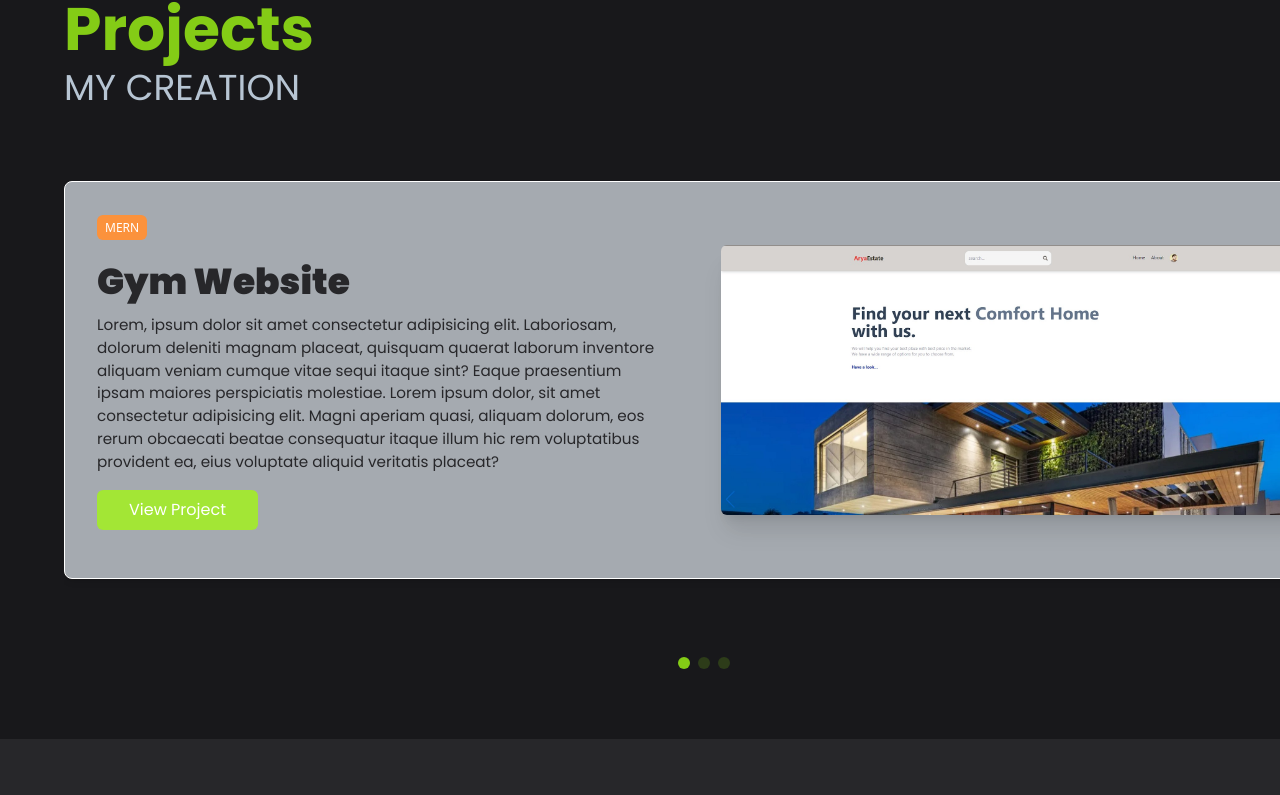
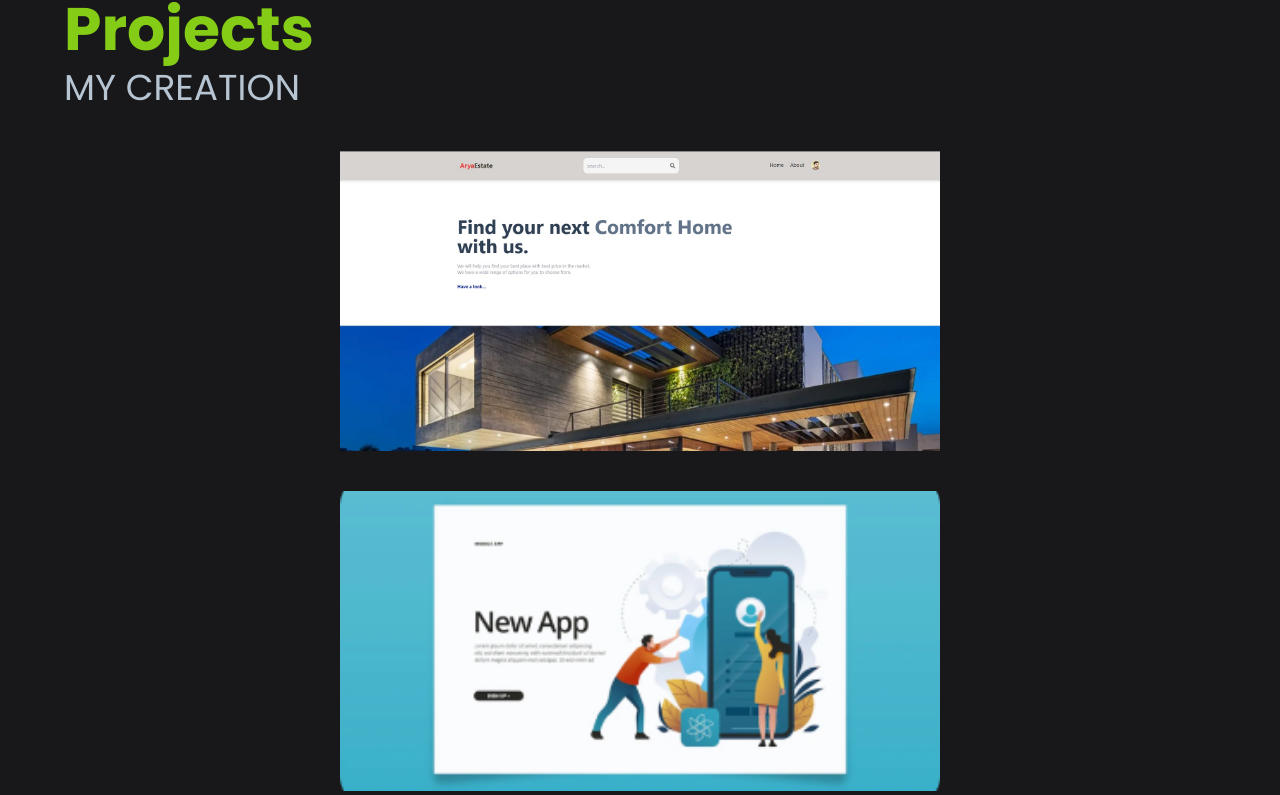
Before and after one commit to rounakkumararya/react_tailwind_portfolio, a React (Vite) app in the folder react_portfolio/: page / in a window 1280 px wide. Shown: the part 4091-4886 px from the top of the page. Built offline with nearby package versions, Linux system fonts and the light colour scheme; a web font is replaced by a local one.

Commit message:
fix project section

```diff
--- a/react_portfolio/src/Content.js
+++ b/react_portfolio/src/Content.js
@@ -367,6 +367,30 @@ export const content = {
           "Lorem, ipsum dolor sit amet consectetur adipisicing elit. Laboriosam, dolorum deleniti magnam placeat, quisquam quaerat laborum inventore aliquam veniam cumque vitae sequi itaque sint? Eaque praesentium ipsam maiores perspiciatis molestiae. Lorem ipsum dolor, sit amet consectetur adipisicing elit. Magni aperiam quasi, aliquam dolorum, eos rerum obcaecati beatae consequatur itaque illum hic rem voluptatibus provident ea, eius voluptate aliquid veritatis placeat?",
         link: "https://www.github.com/rounakkumararya",
       },
+      {
+        title: "Gym Website",
+        category: "MERN",
+        image: project1,
+        description:
+          "Lorem, ipsum dolor sit amet consectetur adipisicing elit. Laboriosam, dolorum deleniti magnam placeat, quisquam quaerat laborum inventore aliquam veniam cumque vitae sequi itaque sint? Eaque praesentium ipsam maiores perspiciatis molestiae. Lorem ipsum dolor, sit amet consectetur adipisicing elit. Magni aperiam quasi, aliquam dolorum, eos rerum obcaecati beatae consequatur itaque illum hic rem voluptatibus provident ea, eius voluptate aliquid veritatis placeat?",
+        link: "https://www.github.com/rounakkumararya",
+      },
+      {
+        title: "Social Media web",
+        category: "MERN",
+        image: project2,
+        description:
+          "Lorem, ipsum dolor sit amet consectetur adipisicing elit. Laboriosam, dolorum deleniti magnam placeat, quisquam quaerat laborum inventore aliquam veniam cumque vitae sequi itaque sint? Eaque praesentium ipsam maiores perspiciatis molestiae. Lorem ipsum dolor, sit amet consectetur adipisicing elit. Magni aperiam quasi, aliquam dolorum, eos rerum obcaecati beatae consequatur itaque illum hic rem voluptatibus provident ea, eius voluptate aliquid veritatis placeat?",
+        link: "https://www.github.com/rounakkumararya",
+      },
+      {
+        title: "Creative Website",
+        category: "MERN",
+        image: project3,
+        description:
+          "Lorem, ipsum dolor sit amet consectetur adipisicing elit. Laboriosam, dolorum deleniti magnam placeat, quisquam quaerat laborum inventore aliquam veniam cumque vitae sequi itaque sint? Eaque praesentium ipsam maiores perspiciatis molestiae. Lorem ipsum dolor, sit amet consectetur adipisicing elit. Magni aperiam quasi, aliquam dolorum, eos rerum obcaecati beatae consequatur itaque illum hic rem voluptatibus provident ea, eius voluptate aliquid veritatis placeat?",
+        link: "https://www.github.com/rounakkumararya",
+      },
     ],
   },
   Testimonials: {
--- a/react_portfolio/src/components/Contact/Contact.jsx
+++ b/react_portfolio/src/components/Contact/Contact.jsx
@@ -34,10 +34,10 @@ const Contact = () => {
   };
 
   return (
-    <section className=" bg-lime-300 text-white" id="contact">
+    <section className=" bg-lime-300 text-zinc-600 " id="contact">
       <Toaster />
       <div className="md:container px-5 py-14">
-        <h2 className="title text-white" data-aos="fade-down">
+        <h2 className="title text-zinc-700" data-aos="fade-down">
           {Contact.title}
         </h2>
         <h4 className="subtitle" data-aos="fade-down">
@@ -57,7 +57,7 @@ const Contact = () => {
               name="from_name"
               placeholder="Name"
               required
-              className="border border-white p-3 rounded"
+              className="border border-zinc-600  p-3 rounded"
             />
             <input
               type="email"
@@ -65,12 +65,12 @@ const Contact = () => {
               pattern="[A-Za-z0-9._%+-]+@[A-Za-z0-9.-]+\.[A-Za-z]{1,63}$"
               placeholder="Email Id"
               required
-              className="border border-white p-3 rounded"
+              className="border border-zinc-600 p-3 rounded"
             />
             <textarea
               name="message"
               placeholder="Message"
-              className="border border-white p-3 rounded h-44"
+              className="border border-zinc-600 p-3 rounded h-44"
               required
             ></textarea>
             <button
@@ -88,7 +88,7 @@ const Contact = () => {
                 data-aos-delay={i * 430}
                 className="flex items-center gap-2"
               >
-                <h4 className="text-white">{createElement(content.icon)}</h4>
+                <h4 className="text-zinc-700">{createElement(content.icon)}</h4>
                 <a className="font-Poppins" href={content.link} target="_blank">
                   {content.text}
                 </a>
--- a/react_portfolio/src/components/Projects/Projects.jsx
+++ b/react_portfolio/src/components/Projects/Projects.jsx
@@ -25,49 +25,23 @@ const Projects = () => {
           </h4>
           <br />
         </div>
+        <div className="flex flex-wrap items-center align-middle justify-center w-full gap-5">
+          {Projects.project_content.map((content, i) => (
+            <figure key={i} className="snip0019 ">
+              <img src={content.image} alt="sample11" />
+              <figcaption>
+                <div>
+                  <h2>{content.title}</h2>
+                </div>
 
-        <Swiper
-          pagination={{
-            clickable: true,
-          }}
-          modules={[Pagination]}
-          className="rounded-3xl pb-16 max-w-7xl  self-start"
-        >
-          {Projects.project_content.map((content, i) => (
-            <SwiperSlide key={i} className="  ">
-              <article class="  bg-slate-200/70 mx-2 my-10 max-w-screen rounded-lg border border-white text-gray-700 shadow-md md:mx-auto">
-                <div class="flex flex-col md:flex-row">
-                  <div class="p-5 md:w-4/6 md:p-8">
-                    <span class="rounded-md bg-orange-400 px-2 py-1 text-xs uppercase text-white">
-                      {content.category}
-                    </span>
-                    <p class="mt-2 text-xl font-black md:mt-6 md:text-4xl">
-                      {content.title}
-                    </p>
-                    <p class="mt-3 text-gray-600">{content.description}</p>
-
-                    <button class="mt-4 mr-2 flex items-center justify-center rounded-md bg-lime-400 px-8 py-2 text-center text-white duration-150 md:mb-4 hover:translate-y-1 hover:bg-lime-500">
-                      <a
-                        target="_blank"
-                        rel="noopener noreferrer"
-                        href={content.link}
-                      >
-                        View Project
-                      </a>
-                    </button>
-                  </div>
-                  <div class="mx-auto w-[70%] items-center px-5 md:flex md:p-8">
-                    <img
-                      class="rounded-md shadow-xl w-full"
-                      src={content.image}
-                      alt="Shop image"
-                    />
-                  </div>
+                <div>
+                  <p>{content.description}</p>
                 </div>
-              </article>
-            </SwiperSlide>
+                <a href={content.link} target="_blank" rel="noreferrer"></a>
+              </figcaption>
+            </figure>
           ))}
-        </Swiper>
+        </div>
       </div>
     </section>
   );
--- a/react_portfolio/src/index.css
+++ b/react_portfolio/src/index.css
@@ -4,6 +4,8 @@
 @import url("https://fonts.googleapis.com/css2?family=Poppins:wght@100;200;300;400;500;600;700;800;900&display=swap");
 /* Paprika */
 @import url("https://fonts.googleapis.com/css2?family=Paprika&display=swap");
+
+@import url(https://fonts.googleapis.com/css?family=Raleway:400,200,300,800);
 
 @tailwind base;
 @tailwind components;
@@ -133,8 +135,146 @@ html * ,body * {
   border-radius: 10px;
 }
 
+
+
+figure.snip0019 {
+  font-family: 'Raleway', Arial, sans-serif;
+  color: #fff;
+  position: relative;
+  overflow: hidden;
+  margin: 10px;
+  text-align: center;
+}
+
+figure.snip0019 * {
+  -webkit-box-sizing: border-box;
+  box-sizing: border-box;
+}
+figure.snip0019 img {
+  width: 600px;
+  height: 300px;
+  object-fit:cover;
+  opacity: 1;
+  -webkit-transition: opacity 0.35s;
+  transition: opacity 0.35s;
+}
+figure.snip0019 figcaption {
+  position: absolute;
+  top: 0;
+  left: 0;
+  width: 100%;
+  height: 100%;
+  text-align: left;
+}
+figure.snip0019 figcaption > div {
+  float: left;
+  height: 100%;
+  overflow: hidden;
+  width: 50%;
+  position: relative;
+}
+figure.snip0019 figcaption::before {
+  position: absolute;
+  top: 50%;
+  bottom: 50%;
+  left: 50%;
+  width: 2px;
+  content: '';
+  opacity: 0;
+  background-color: rgba(255, 255, 255, 0);
+  -webkit-transition: all 0.4s;
+  transition: all 0.4s;
+  -webkit-transition-delay: 0.6s;
+  transition-delay: 0.6s;
+}
+figure.snip0019 h2,
+figure.snip0019 p {
+  margin: 0;
+  padding: 20px;
+  opacity: 0;
+  position: absolute;
+  top: 0;
+  width: 100%;
+  left: 0;
+  -webkit-transition: opacity 0.45s, -webkit-transform 0.45s;
+  transition: opacity 0.45s,-webkit-transform 0.45s,-moz-transform 0.45s,-o-transform 0.45s,transform 0.45s;
+}
+figure.snip0019 h2 {
+  text-align: right;
+  display: inline-block;
+  word-spacing: -0.1em;
+  font-weight: 300;
+  text-transform: uppercase;
+  bottom: 0;
+  color: white;
+  background: rgba(0, 0, 0, 0.5);
+  -webkit-transform: translate3d(50%, 0%, 0);
+  transform: translate3d(50%, 0%, 0);
+  -webkit-transition-delay: 0s;
+  transition-delay: 0s;
+}
+figure.snip0019 h2 span {
+  font-weight: 800;
+}
+figure.snip0019 p {
+  display: block;
+  bottom: 0;
+  text-align: left;
+  font-weight: 300;
+  top: 0%;
+  color: #000;
+  background: #ffffff;
+  -webkit-transform: translate3d(-50%, 0%, 0);
+  transform: translate3d(-50%, 0%, 0);
+  -webkit-transition-delay: 0s;
+  transition-delay: 0s;
+}
+figure.snip0019 a {
+  left: 0;
+  right: 0;
+  top: 0;
+  bottom: 0;
+  position: absolute;
+  color: #b80404;
+}
+figure.snip0019:hover img {
+  opacity: 0.7;
+}
+figure.snip0019:hover figcaption h2,
+figure.snip0019:hover figcaption p {
+  -webkit-transform: translate3d(0%, 0%, 0);
+  transform: translate3d(0%, 0%, 0);
+  -webkit-transition-delay: 0.3s;
+  transition-delay: 0.3s;
+}
+figure.snip0019:hover figcaption h2 {
+  opacity: 1;
+}
+figure.snip0019:hover figcaption p {
+  opacity: 1;
+}
+figure.snip0019:hover figcaption::before {
+  background: #ffffff;
+  top: 0px;
+  bottom: 0px;
+  opacity: 1;
+  -webkit-transition-delay: 0s;
+  transition-delay: 0s;
+}
 @media screen and (max-width:968px) {
   .line-styling{
     width: 60%;
   }
+  figure.snip0019 img {
+    height: 250px;
+    width: 500px;
+  }
 }
+
+@media screen and (max-width:600px) {
+
+  figure.snip0019 img {
+    height: 200px;
+    width:400px;
+  }
+}
```
